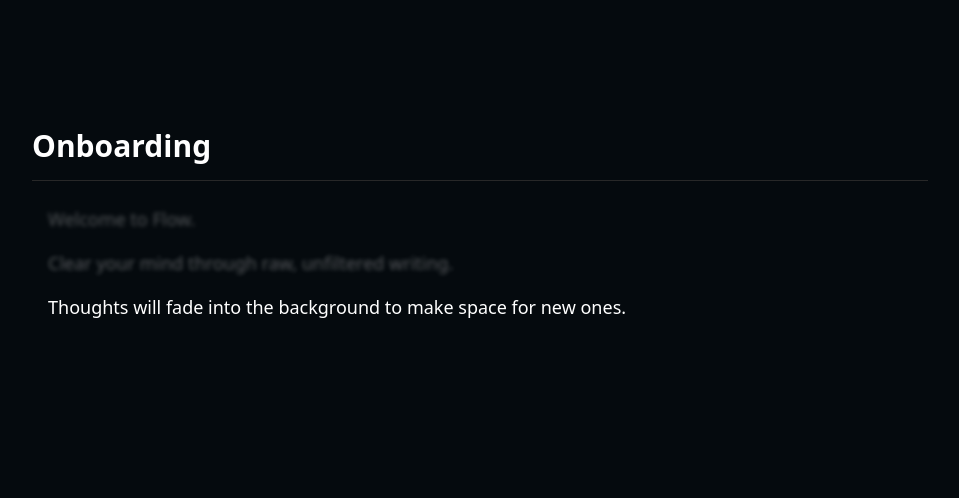
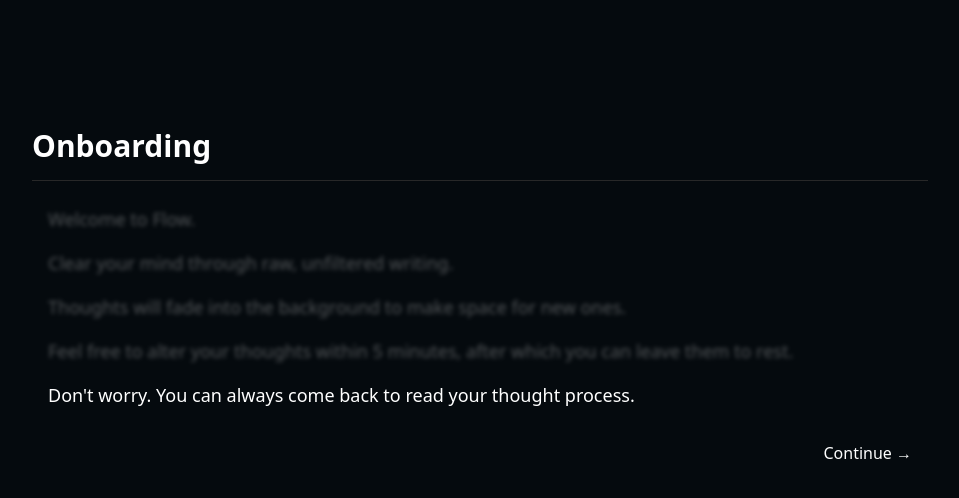
Before and after one commit to thisissteven/hanzi.id, a Next.js app: page / in a window 1280 px wide. Shown: the top 498 px of the page, without its empty margins (160-1119 px from the left). Built offline with nearby package versions, Linux system fonts and the light colour scheme; no server answers; a web font is replaced by a local one.

Commit message:
smooth fade in out animation

```diff
--- /dev/null
+++ b/modules/layout/index.tsx
@@ -0,0 +1,15 @@
+import { motion } from "framer-motion";
+
+export function Layout({ children, duration = 0.25 }: { children: React.ReactNode; duration?: number }) {
+  return (
+    <motion.div
+      className="flex-grow antialiased"
+      initial={{ opacity: 0 }}
+      animate={{ opacity: 1 }}
+      exit={{ opacity: 0 }}
+      transition={{ type: "tween", duration }}
+    >
+      {children}
+    </motion.div>
+  );
+}
--- /dev/null
+++ b/modules/onboarding/continue-button.tsx
@@ -0,0 +1,26 @@
+import { cn } from "@/utils";
+import React from "react";
+
+type ContinueButtonProps = {
+  isEnd: boolean;
+  onClick: () => void;
+};
+
+export function ContinueButton({ isEnd, onClick }: ContinueButtonProps) {
+  return (
+    <div className="flex justify-end">
+      <button
+        onClick={onClick}
+        className={cn(
+          "mt-4 ease duration-500 text-white py-2 px-4 rounded-md",
+          isEnd ? "opacity-100" : "opacity-0",
+          "duration-300 hover:bg-[#242424]",
+          "flex items-center"
+        )}
+        aria-label="Continue"
+      >
+        Continue &#8594;
+      </button>
+    </div>
+  );
+}
--- a/modules/onboarding/index.tsx
+++ b/modules/onboarding/index.tsx
@@ -1,7 +1,9 @@
 import React from "react";
-import { useRouter } from "next/navigation";
-import { cn } from "@/utils";
 import { Line } from "./line";
+import { ContinueButton } from "./continue-button";
+import { Layout } from "../layout";
+
+export * from "./use-onboarded";
 
 const texts = [
   "Welcome to Flow.",
@@ -11,8 +13,8 @@
   "Don't worry. You can always come back to read your thought process.",
 ];
 
-export function Onboarding() {
-  const [currentSentenceIndex, setCurrentSentenceIndex] = React.useState(-1);
+export function Onboarding({ onContinue }: { onContinue: () => void }) {
+  const [currentSentenceIndex, setCurrentSentenceIndex] = React.useState(4);
 
   React.useEffect(() => {
     const timeout = setTimeout(() => {
@@ -50,9 +52,8 @@
 
   const ref = React.useRef() as React.MutableRefObject<HTMLDivElement>;
 
-  const router = useRouter();
-
   return (
+    <Layout>
       <article className="relative">
         <h1 className="text-3xl font-bold">Onboarding</h1>
 
@@ -67,7 +68,7 @@
         >
           <div
             ref={ref}
-          className="absolute w-full bg-[#242424] rounded-lg ease duration-[200ms] will-change-transform"
+            className="absolute opacity-0 w-full bg-[#242424] rounded-lg ease duration-[200ms] will-change-transform"
           ></div>
 
           {texts.map((text, index) => {
@@ -81,7 +82,7 @@
                   if (index > currentSentenceIndex) {
                     ref.current.style.opacity = "0";
                   } else {
-                  const justEntered = ref.current.style.opacity === "0";
+                    const justEntered = ["0", ""].includes(ref.current.style.opacity);
                     if (justEntered) {
                       ref.current.style.transitionProperty = "opacity";
                     } else {
@@ -100,17 +101,8 @@
           })}
         </ul>
 
-      <button
-        onClick={() => router.push("/read/1")}
-        className={cn(
-          "mt-4 w-9 h-9 grid place-items-center ease duration-500 text-white pb-2.5 pt-1.5 px-2 rounded-md",
-          isEnd ? "opacity-100" : "opacity-0",
-          "duration-300 hover:bg-[#242424]"
-        )}
-        aria-label="Continue"
-      >
-        &#8594;
-      </button>
+        <ContinueButton isEnd={isEnd} onClick={onContinue} />
       </article>
+    </Layout>
   );
 }
--- /dev/null
+++ b/modules/onboarding/use-onboarded.ts
@@ -0,0 +1,14 @@
+import React from "react";
+
+export function useOnboarded() {
+  const [isOnboarded, setIsOnboarded] = React.useState(false);
+
+  React.useEffect(() => {
+    const focusOnboarded = localStorage.getItem("focus_onboarded");
+    if (focusOnboarded) {
+      setIsOnboarded(true);
+    }
+  }, []);
+
+  return { isOnboarded, setIsOnboarded };
+}
--- a/package.json
+++ b/package.json
@@ -11,6 +11,7 @@
   "dependencies": {
     "@ducanh2912/next-pwa": "^10.2.7",
     "axios": "^1.7.2",
+    "framer-motion": "^11.2.10",
     "next": "14.2.4",
     "next-themes": "^0.3.0",
     "react": "^18",
@@ -21,9 +22,11 @@
     "@types/node": "^20",
     "@types/react": "^18",
     "@types/react-dom": "^18",
+    "clsx": "^2.1.1",
     "eslint": "^8",
     "eslint-config-next": "14.2.4",
     "postcss": "^8",
+    "tailwind-merge": "^2.3.0",
     "tailwindcss": "^3.4.1",
     "typescript": "^5",
     "webpack": "^5.92.0"
--- a/pages/_app.tsx
+++ b/pages/_app.tsx
@@ -6,8 +6,9 @@
 
 import { Seo } from "@/components";
 import { apiClient } from "@/utils";
+import { AnimatePresence } from "framer-motion";
 
-export default function App({ Component, pageProps }: AppProps) {
+export default function App({ Component, pageProps, router }: AppProps) {
   return (
     <ThemeProvider forcedTheme="dark">
       <Seo />
@@ -19,7 +20,9 @@
           },
         }}
       >
-        <Component {...pageProps} />
+        <AnimatePresence mode="wait">
+          <Component key={router.pathname} {...pageProps} />
+        </AnimatePresence>
       </SWRConfig>
     </ThemeProvider>
   );
--- a/pages/_document.tsx
+++ b/pages/_document.tsx
@@ -7,7 +7,7 @@
         <link rel="preconnect" href="https://cdn.fontshare.com" crossOrigin="anonymous" />
         <link rel="stylesheet" href="https://api.fontshare.com/v2/css?f[]=satoshi@700,500,400&display=swap" />
       </Head>
-      <body>
+      <body className="bg-deepblack">
         <Main />
         <NextScript />
       </body>
--- a/pages/index.tsx
+++ b/pages/index.tsx
@@ -1,12 +1,29 @@
 import React from "react";
 
-import { Onboarding } from "@/modules/onboarding";
+import { Onboarding, useOnboarded } from "@/modules/onboarding";
+import { Layout } from "@/modules/layout";
+import { AnimatePresence } from "framer-motion";
 
 export default function Home() {
+  const { isOnboarded, setIsOnboarded } = useOnboarded();
+
   return (
-    <div className="bg-deepblack min-h-dvh">
+    <div className="min-h-dvh">
       <main className="max-w-[960px] mx-auto px-4 md:px-8 py-32">
-        <Onboarding />
+        <AnimatePresence mode="wait">
+          {isOnboarded ? (
+            <Layout key="home">
+              <h1 className="text-3xl font-bold">Welcome back!</h1>
+            </Layout>
+          ) : (
+            <Onboarding
+              onContinue={() => {
+                setIsOnboarded(true);
+                localStorage.setItem("focus_onboarded", "true");
+              }}
+            />
+          )}
+        </AnimatePresence>
       </main>
     </div>
   );
```
Also changed, not shown: 1 other file (tests, documents, lock files or other folders). Lines whose indentation alone changed are shown as unchanged.
